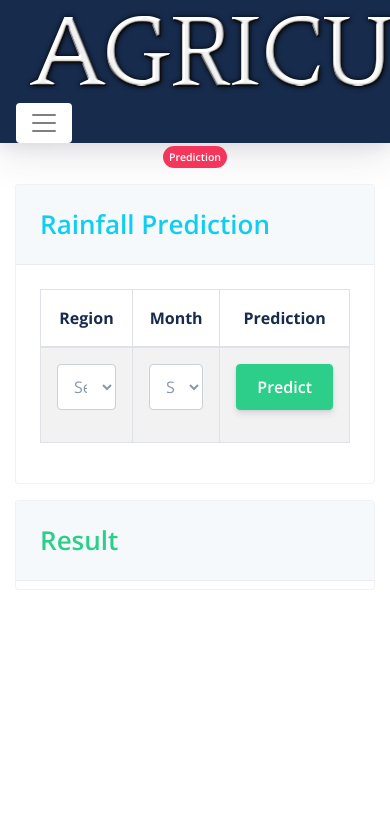
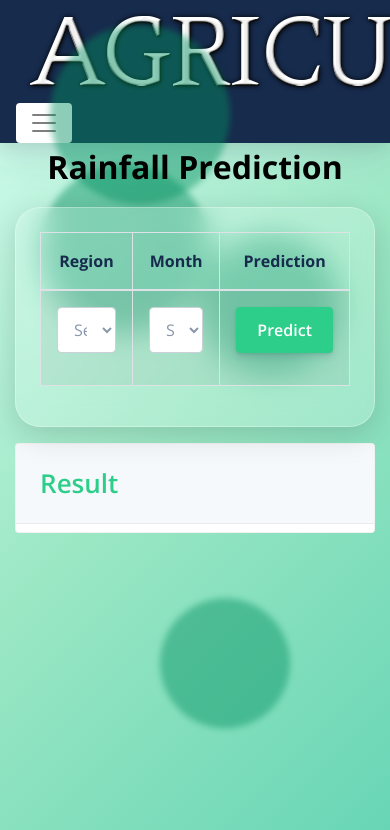
Before and after one commit to sandeepa-ukr/Yield-and-Crop-Farmer-, a PHP site: page /projects/farmer/frainfall_prediction.php in a window 390 px wide; the page is wider, and only the part inside the window is pictured. Shown: the top 830 px of that part. Run offline with PHP 8.4, Linux system fonts and the light colour scheme; a user stored in the database is signed in; data comes from the database, SQL or seed files in the repository; data that the repository does not hold is empty; some libraries are stand-ins or nearby versions.

Commit message:
rainfall changed

```diff
--- a/farmer/frainfall_prediction.php
+++ b/farmer/frainfall_prediction.php
@@ -14,6 +14,13 @@ $query4 = "SELECT * from farmerlogin where email='$user_check'";
 
 <!DOCTYPE html>
 <html>
+
+<head>
+    <style>
+
+    </style>
+    <link rel="stylesheet" href="../assets/css/card.css">
+</head>
 <?php include ('fheader.php');  ?>
 
 <body class="bg-white" id="top">
@@ -38,31 +45,31 @@ $query4 = "SELECT * from farmerlogin where email='$user_check'";
 
         <div class="container ">
 
-    	 <div class="row">
-          <div class="col-md-8 mx-auto text-center">
-            <span class="badge badge-danger badge-pill mb-3">Prediction</span>
-          </div>
-        </div>
-
             <div class="row row-content">
                 <div class="col-md-12 mb-3">
 
-				<div class="card text-white bg-gradient-success mb-3">
-				<form role="form" action="#" method="post" >
-				  <div class="card-header">
-				  <span class=" text-info display-4" > Rainfall Prediction  </span>
-
+                    <div class="text-white  mb-3">
+                        <form role="form" action="#" method="post">
+                            <div class="f-login">
+                                <p>Rainfall Prediction</p>
                             </div>
 
                             <div class="card-body text-dark">
 
-				<table class="table table-striped table-hover table-bordered bg-gradient-white text-center display" id="myTable">
+                                <table class="table table-striped table-hover table-bordered text-center display"
+                                    id="myTable">
 
                                     <thead>
                                         <tr class="font-weight-bold text-default">
-					<th><center>Region</center></th>
-					<th><center>Month</center></th>
-					<th><center>Prediction</center></th>
+                                            <th>
+                                                <center>Region</center>
+                                            </th>
+                                            <th>
+                                                <center>Month</center>
+                                            </th>
+                                            <th>
+                                                <center>Prediction</center>
+                                            </th>
 
 
                                         </tr>
@@ -72,26 +79,33 @@ $query4 = "SELECT * from farmerlogin where email='$user_check'";
 
                                             <td>
                                                 <div class="form-group ">
-											    <select id="region-select" name="region" class="form-control" required>
+                                                    <select id="region-select" name="region" class="form-control"
+                                                        required>
                                                         <option value="">Select Region</option>
                                                     </select>
-												<script language="javascript"> print_region("region-select"); </script>
+                                                    <script language="javascript">
+                                                    print_region("region-select");
+                                                    </script>
                                                 </div>
                                             </td>
 
                                             <td>
                                                 <div class="form-group ">
-											    <select id="month-select" name="month" class="form-control" required>
+                                                    <select id="month-select" name="month" class="form-control"
+                                                        required>
                                                         <option value="">Select Month</option>
                                                     </select>
-												<script language="javascript"> print_months("month-select"); </script>
+                                                    <script language="javascript">
+                                                    print_months("month-select");
+                                                    </script>
                                                 </div>
                                             </td>
 
                                             <td>
                                                 <center>
                                                     <div class="form-group ">
-											<button type="submit" value="Yield" name="Rainfall_Predict" class="btn btn-success btn-submit">Predict</button>
+                                                        <button type="submit" value="Yield" name="Rainfall_Predict"
+                                                            class="btn btn-success btn-submit">Predict</button>
                                                     </div>
 
                                                 </center>
@@ -107,7 +121,7 @@ $query4 = "SELECT * from farmerlogin where email='$user_check'";
 
                     <div class="card text-white bg-gradient-success mb-3">
                         <div class="card-header">
-				  <span class=" text-success display-4" > Result  </span>
+                            <span class=" text-success display-4"> Result </span>
                         </div>
 
                         <h4>
@@ -145,4 +159,5 @@ $query4 = "SELECT * from farmerlogin where email='$user_check'";
     <?php require("footer.php");?>
 
 </body>
+
 </html>
```
Lines whose indentation alone changed are shown as unchanged.
